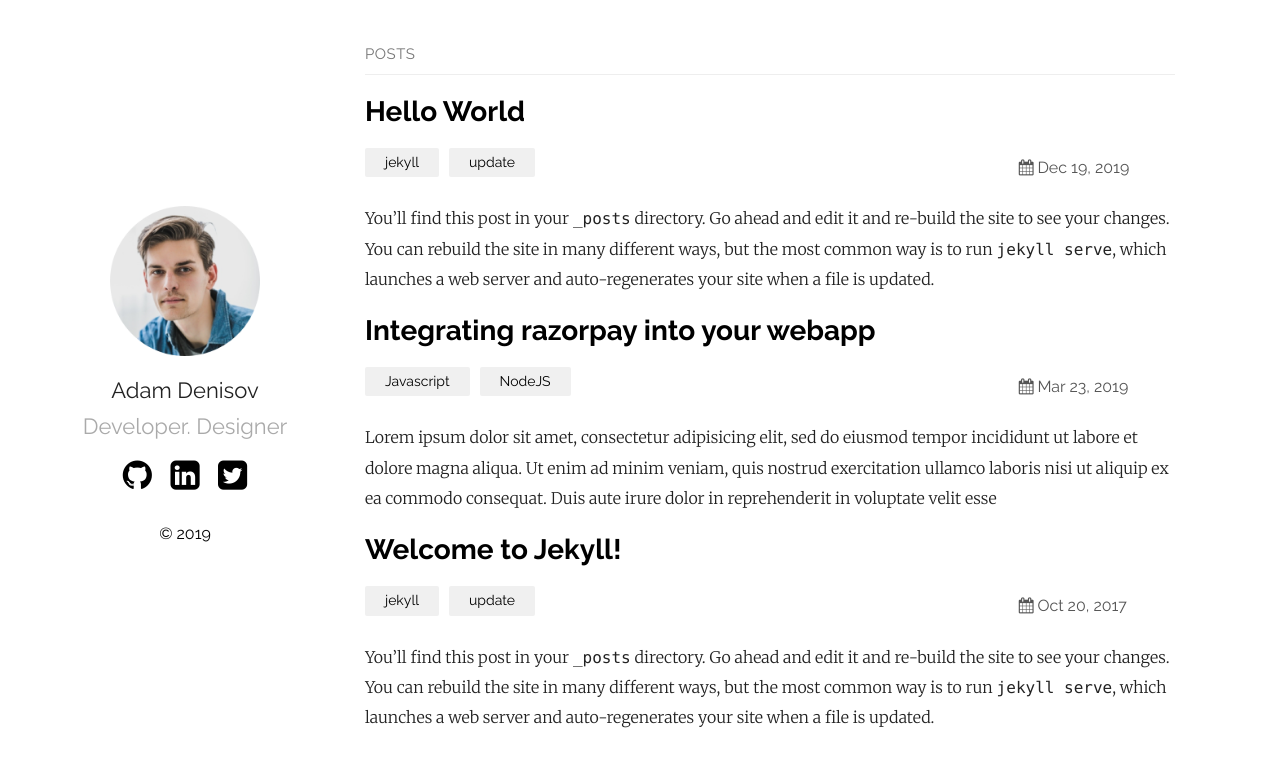
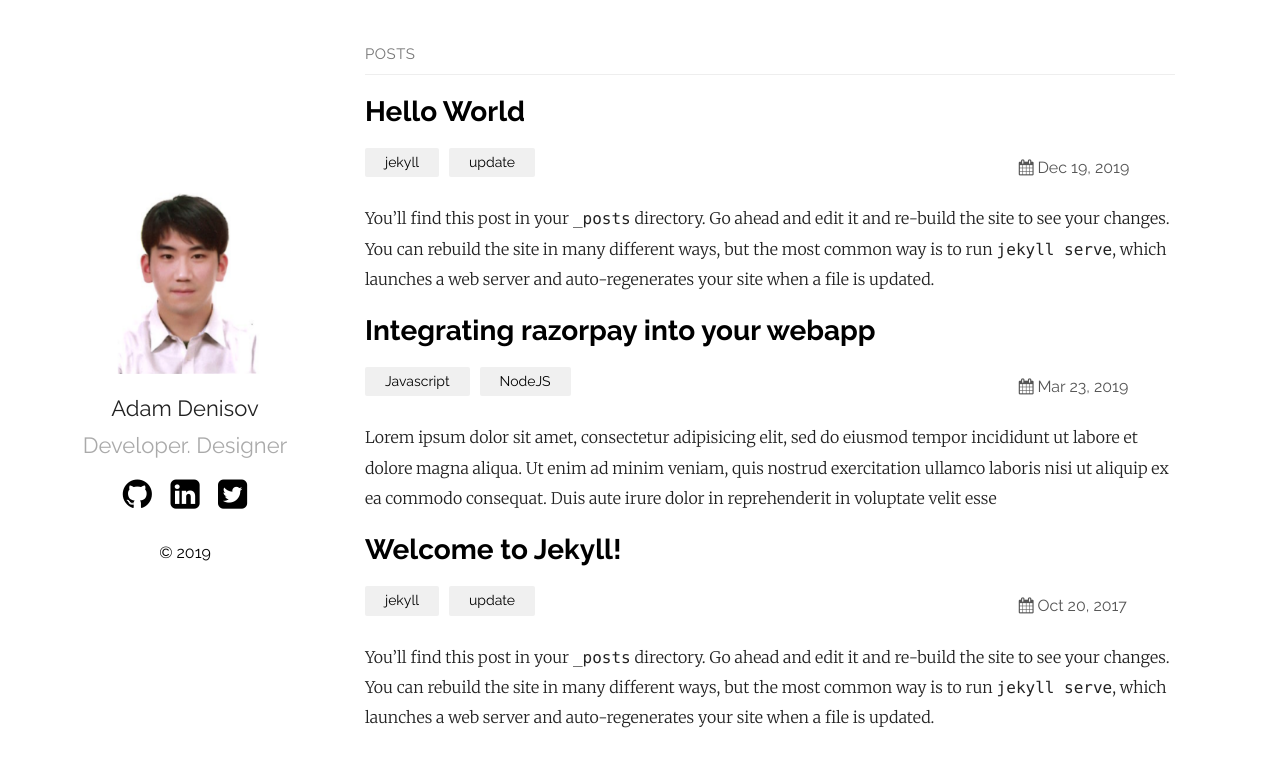
Before and after one commit to NurimOnsemiro/NurimOnsemiro.github.io, a Jekyll site: the page built from index.md, in a window 1280 px wide. Shown: the top 767 px of the page. Built offline with Jekyll 4.4.1, drawn with Linux system fonts in a browser that asks for light colours.

Commit message:
Update default.html

```diff
--- a/_layouts/default.html
+++ b/_layouts/default.html
@@ -6,7 +6,7 @@
 <body>
 	<main class="container">
 		<section class="about">
-			<img src="{{ "/assets/portfolio.png" | relative_url }}" alt="{{ site.plainwhite.name }}">
+			<img src="{{ "/assets/r_gshong.png" | relative_url }}" alt="{{ site.plainwhite.name }}">
 			<h2>{{ site.plainwhite.name }}</h2>
 			<p class="tagline">{{ site.plainwhite.tagline }}</p>
 			<ul class="social">
```
